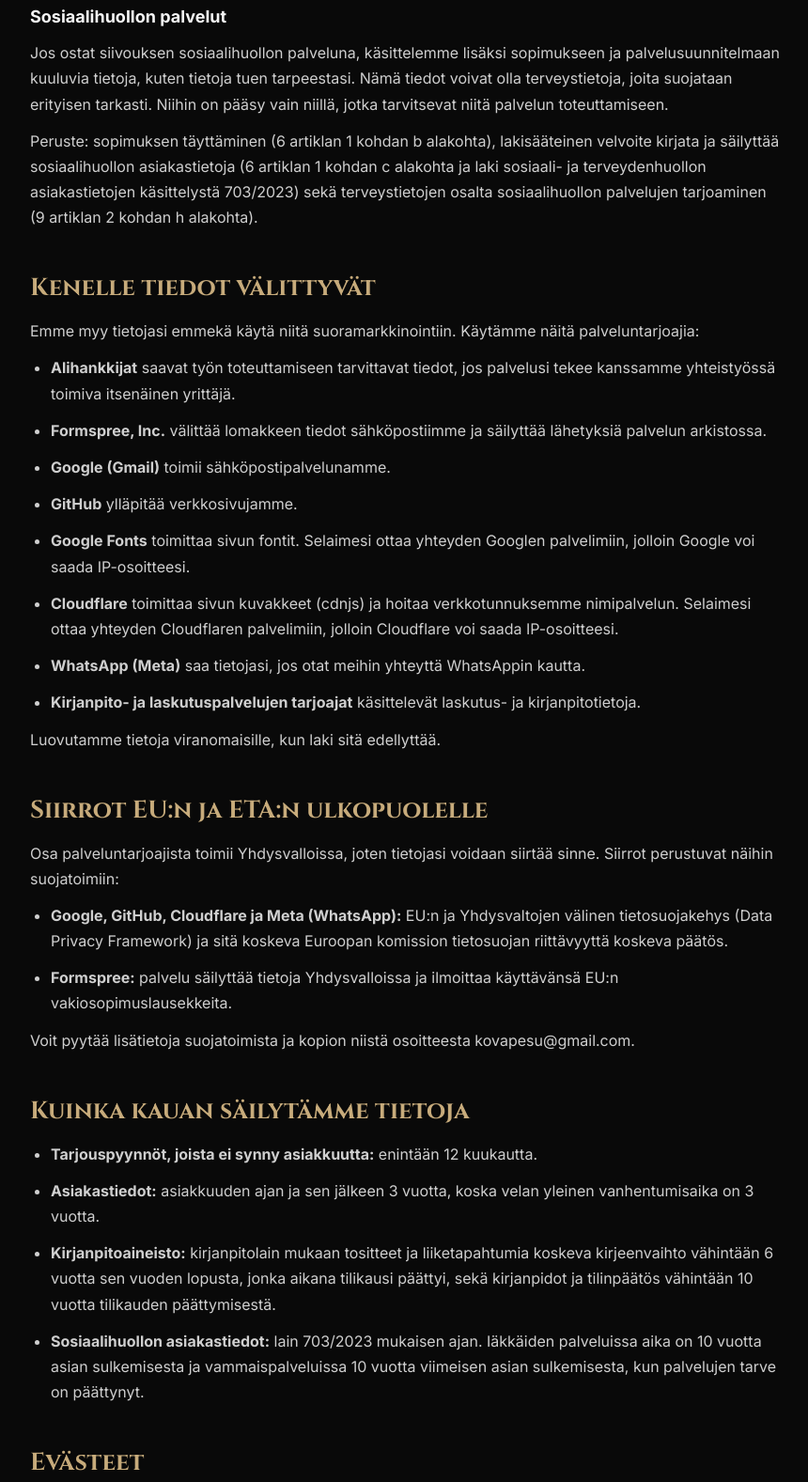
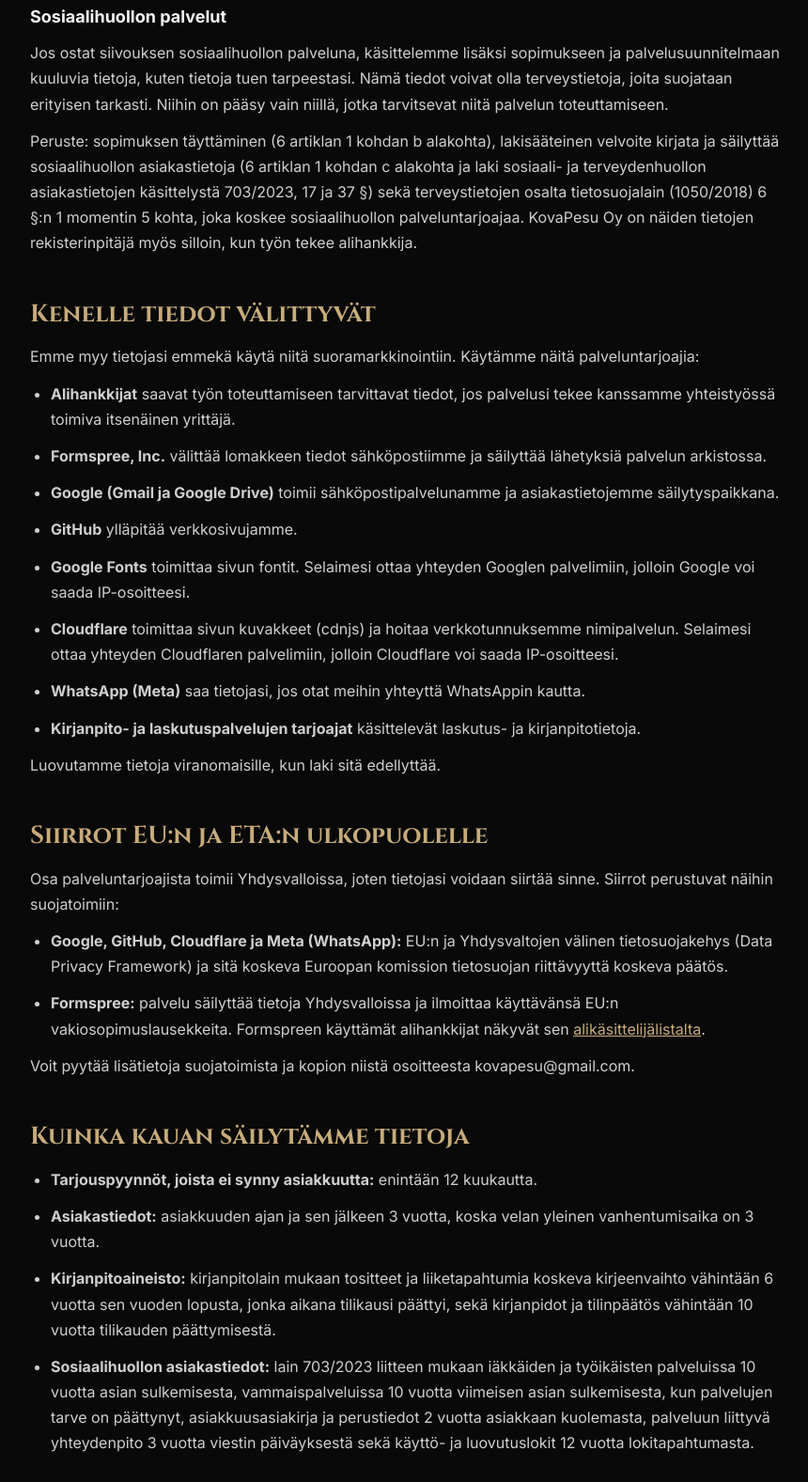
Before and after one commit to kovapesu/KovaPesu, a plain HTML site: page tietosuoja.html in a window 1280 px wide. Shown: the part 1013-2590 px from the top of the page at 94% size, without its empty margins (208-1068 px from the left). Drawn offline with Linux system fonts and the light colour scheme.

Commit message:
Tarkenna tietosuojaseloste lakitekstien mukaan
- Terveystietojen peruste ja rekisterinpitäjä sosiaalihuollon palveluissa
- Säilytysajat lain 703/2023 liitteestä
- Asiakkaan oikeus saada tieto tietojensa käytöstä
- Formspreen alikäsittelijät sekä Gmail ja Google Drive

Co-Authored-By: Claude Opus 5.5 <noreply@anthropic.com>

```diff
--- a/tietosuoja.html
+++ b/tietosuoja.html
@@ -82,7 +82,7 @@ Jos ostat siivouksen sosiaalihuollon palveluna, käsittelemme lisäksi sopimukse
 </p>
 
 <p>
-Peruste: sopimuksen täyttäminen (6 artiklan 1 kohdan b alakohta), lakisääteinen velvoite kirjata ja säilyttää sosiaalihuollon asiakastietoja (6 artiklan 1 kohdan c alakohta ja laki sosiaali- ja terveydenhuollon asiakastietojen käsittelystä 703/2023) sekä terveystietojen osalta sosiaalihuollon palvelujen tarjoaminen (9 artiklan 2 kohdan h alakohta).
+Peruste: sopimuksen täyttäminen (6 artiklan 1 kohdan b alakohta), lakisääteinen velvoite kirjata ja säilyttää sosiaalihuollon asiakastietoja (6 artiklan 1 kohdan c alakohta ja laki sosiaali- ja terveydenhuollon asiakastietojen käsittelystä 703/2023, 17 ja 37 §) sekä terveystietojen osalta tietosuojalain (1050/2018) 6 §:n 1 momentin 5 kohta, joka koskee sosiaalihuollon palveluntarjoajaa. KovaPesu Oy on näiden tietojen rekisterinpitäjä myös silloin, kun työn tekee alihankkija.
 </p>
 
 <h2>Kenelle tiedot välittyvät</h2>
@@ -94,7 +94,7 @@ Emme myy tietojasi emmekä käytä niitä suoramarkkinointiin. Käytämme näit
 <ul>
 <li><strong>Alihankkijat</strong> saavat työn toteuttamiseen tarvittavat tiedot, jos palvelusi tekee kanssamme yhteistyössä toimiva itsenäinen yrittäjä.</li>
 <li><strong>Formspree, Inc.</strong> välittää lomakkeen tiedot sähköpostiimme ja säilyttää lähetyksiä palvelun arkistossa.</li>
-<li><strong>Google (Gmail)</strong> toimii sähköpostipalvelunamme.</li>
+<li><strong>Google (Gmail ja Google Drive)</strong> toimii sähköpostipalvelunamme ja asiakastietojemme säilytyspaikkana.</li>
 <li><strong>GitHub</strong> ylläpitää verkkosivujamme.</li>
 <li><strong>Google Fonts</strong> toimittaa sivun fontit. Selaimesi ottaa yhteyden Googlen palvelimiin, jolloin Google voi saada IP-osoitteesi.</li>
 <li><strong>Cloudflare</strong> toimittaa sivun kuvakkeet (cdnjs) ja hoitaa verkkotunnuksemme nimipalvelun. Selaimesi ottaa yhteyden Cloudflaren palvelimiin, jolloin Cloudflare voi saada IP-osoitteesi.</li>
@@ -114,7 +114,7 @@ Osa palveluntarjoajista toimii Yhdysvalloissa, joten tietojasi voidaan siirtää
 
 <ul>
 <li><strong>Google, GitHub, Cloudflare ja Meta (WhatsApp):</strong> EU:n ja Yhdysvaltojen välinen tietosuojakehys (Data Privacy Framework) ja sitä koskeva Euroopan komission tietosuojan riittävyyttä koskeva päätös.</li>
-<li><strong>Formspree:</strong> palvelu säilyttää tietoja Yhdysvalloissa ja ilmoittaa käyttävänsä EU:n vakiosopimuslausekkeita.</li>
+<li><strong>Formspree:</strong> palvelu säilyttää tietoja Yhdysvalloissa ja ilmoittaa käyttävänsä EU:n vakiosopimuslausekkeita. Formspreen käyttämät alihankkijat näkyvät sen <a href="https://formspree.io/legal/subprocessors/" target="_blank" rel="noopener">alikäsittelijälistalta</a>.</li>
 </ul>
 
 <p>
@@ -127,7 +127,7 @@ Voit pyytää lisätietoja suojatoimista ja kopion niistä osoitteesta kovapesu@
 <li><strong>Tarjouspyynnöt, joista ei synny asiakkuutta:</strong> enintään 12 kuukautta.</li>
 <li><strong>Asiakastiedot:</strong> asiakkuuden ajan ja sen jälkeen 3 vuotta, koska velan yleinen vanhentumisaika on 3 vuotta.</li>
 <li><strong>Kirjanpitoaineisto:</strong> kirjanpitolain mukaan tositteet ja liiketapahtumia koskeva kirjeenvaihto vähintään 6 vuotta sen vuoden lopusta, jonka aikana tilikausi päättyi, sekä kirjanpidot ja tilinpäätös vähintään 10 vuotta tilikauden päättymisestä.</li>
-<li><strong>Sosiaalihuollon asiakastiedot:</strong> lain 703/2023 mukaisen ajan. Iäkkäiden palveluissa aika on 10 vuotta asian sulkemisesta ja vammaispalveluissa 10 vuotta viimeisen asian sulkemisesta, kun palvelujen tarve on päättynyt.</li>
+<li><strong>Sosiaalihuollon asiakastiedot:</strong> lain 703/2023 liitteen mukaan iäkkäiden ja työikäisten palveluissa 10 vuotta asian sulkemisesta, vammaispalveluissa 10 vuotta viimeisen asian sulkemisesta, kun palvelujen tarve on päättynyt, asiakkuusasiakirja ja perustiedot 2 vuotta asiakkaan kuolemasta, palveluun liittyvä yhteydenpito 3 vuotta viestin päiväyksestä sekä käyttö- ja luovutuslokit 12 vuotta lokitapahtumasta.</li>
 </ul>
 
 <h2>Evästeet</h2>
@@ -152,6 +152,10 @@ Sinulla on oikeus:
 
 <p>
 Lähetä pyyntö osoitteeseen kovapesu@gmail.com. Lakisääteinen säilytysvelvollisuus voi rajoittaa tietojen poistamista.
+</p>
+
+<p>
+Sosiaalihuollon asiakkaana voit lisäksi kirjallisesti pyytää maksutta tiedon siitä, kuka on käyttänyt tietojasi tai kenelle niitä on luovutettu ja millä perusteella. Annamme tiedon kohtuullisessa ajassa ja viimeistään kahden kuukauden kuluessa.
 </p>
 
 <p>
```
